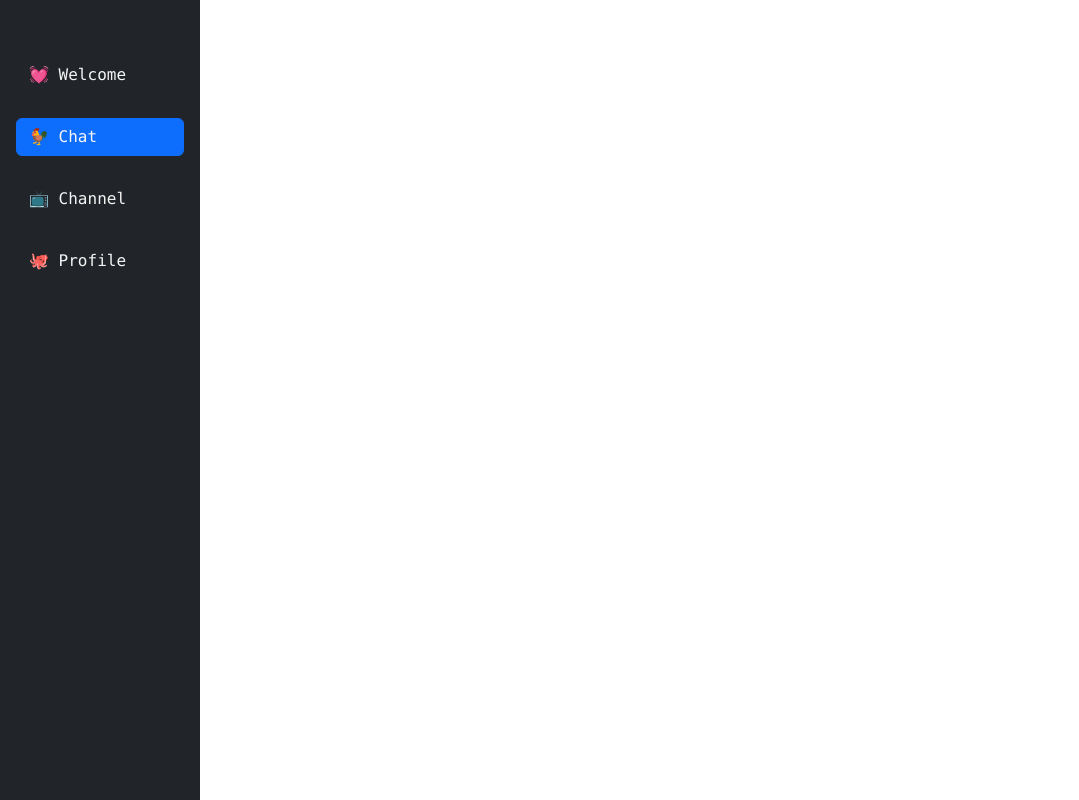
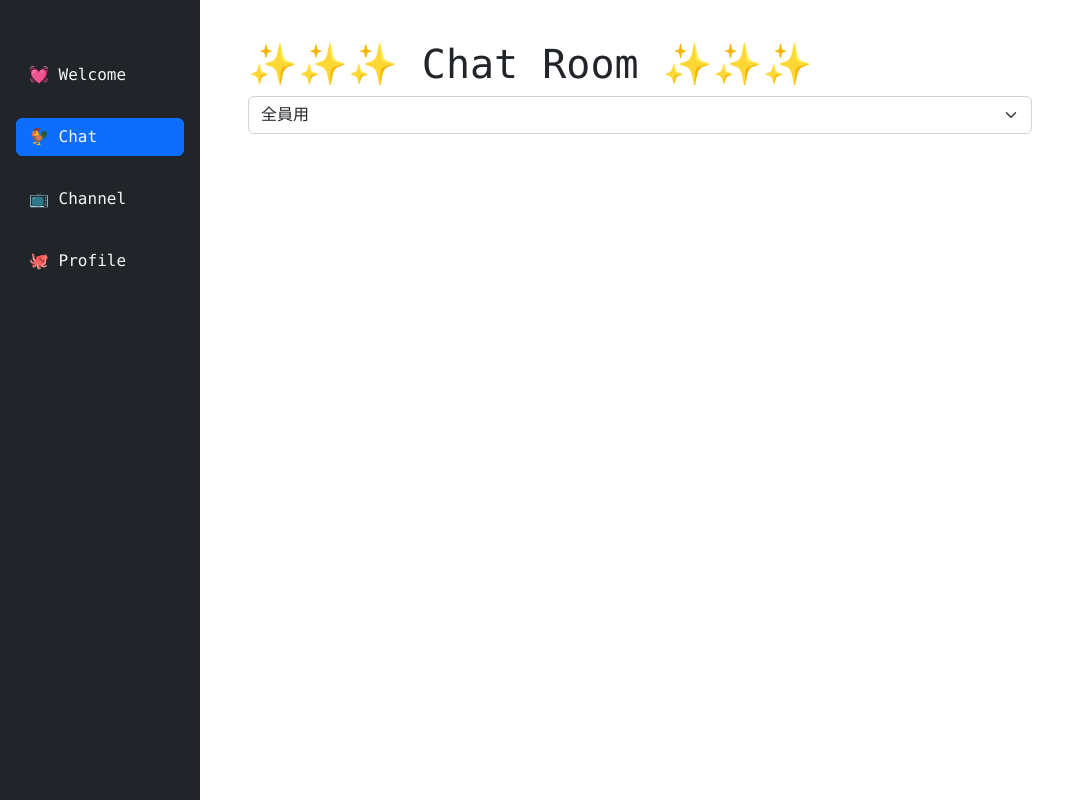
Before and after one commit to osawa-koki/simple-chat-chat, a Nuxt app: page /chat in a window 1280 px wide. Both pictures are taken after a click on the button "🐓 Chat". Shown: the whole page, without its empty margins (0-1079 px from the left). Built offline with nearby package versions, Linux system fonts and the light colour scheme.

Commit message:
チャットのチャネル選択。

```diff
--- a/components/ChannelComponent.vue
+++ b/components/ChannelComponent.vue
@@ -43,8 +43,8 @@
           <div class="name">{{ _channel.name }}</div>
           <div class="description">{{ _channel.description }}</div>
           <div v-if="_channel.id === channel?.id" class="select">🌠 Now! 🌠</div>
-          <div v-else class="select"><button type="button" class="btn btn-outline-info btn-sm" @click="$emit('UseChannel', _channel)">Use 🐬</button></div>
-          <div class="delete"><button type="button" class="btn btn-outline-danger btn-sm" @click="$emit('DeleteChannel', _channel)">Delete 💣</button></div>
+          <div v-else class="select"><button type="button" class="btn btn-outline-info btn-sm" @click="$emit('UseChannel', _channel.id)">Use 🐬</button></div>
+          <div class="delete"><button type="button" class="btn btn-outline-danger btn-sm" @click="$emit('DeleteChannel', _channel.id)">Delete 💣</button></div>
         </template>
       </div>
     </div>
--- /dev/null
+++ b/components/ChatComponent.vue
@@ -0,0 +1,45 @@
+<!-- eslint-disable vue/require-v-for-key -->
+<template>
+  <div>
+    <h1>✨✨✨ Chat Room ✨✨✨</h1>
+    <select v-model="channel_selected" class="form-select" aria-label="Select Channel" @input="$emit('UseChannel', $event?.target?.value)">
+      <option v-for="_channel in channels" :key="_channel.id" :value="_channel.id">{{ _channel.name }}</option>
+    </select>
+  </div>
+</template>
+
+<script lang="ts">
+import { defineComponent } from "vue";
+import { Channel, User } from "~/src/interface";
+
+export default defineComponent({
+  name: 'ChatSettingPage',
+  props: {
+    user: {
+      type: Object as () => User,
+      required: true,
+    },
+    channel: {
+      type: Object as () => Channel,
+      required: true,
+    },
+    channels: {
+      type: Array as () => Channel[],
+      required: true,
+    },
+  },
+  data: function () {
+    return {
+      channel_selected: '',
+    }
+  },
+  mounted() {
+    this.channel_selected = this.channel.id;
+  },
+})
+</script>
+
+<style lang="scss" scoped>
+@import "../node_modules/bootstrap/scss/bootstrap";
+
+</style>
--- a/pages/chat.vue
+++ b/pages/chat.vue
@@ -4,6 +4,7 @@
   <main>
     <ChatSetting :screen="screen" @SetScreen="SetScreen" />
     <WelcomeComponent v-if="screen === 0" />
+    <ChatComponent v-if="screen === 1" :channel="channel" :channels="channels" :user="user" @UseChannel="UseChannel" @SetDialog="SetDialog" />
     <ChannelComponent v-if="screen === 2" :channel="channel" :channels="channels" @UseChannel="UseChannel" @MakeChannel="MakeChannel" @DeleteChannel="DeleteChannel" @ImportChannel="ImportChannel" @SetDialog="SetDialog" />
     <ProfileComponent v-if="screen === 3" :user="user" @SetProfile="SetProfile" @SetDialog="SetDialog" />
   </main>
@@ -85,8 +86,8 @@ export default defineComponent({
     SetScreen(screen: number) {
       this.screen = screen;
     },
-    UseChannel(channel: Channel) {
-      this.channel = channel;
+    UseChannel(channel_id: string) {
+      this.channel = this.channels.find((c) => c.id === channel_id) as Channel;
     },
     async MakeChannel(channel: Channel) {
       try {
@@ -118,15 +119,15 @@ export default defineComponent({
         this.SetDialog("チャネルのインポートに失敗しました。", -1);
       }
     },
-    DeleteChannel(channel: Channel) {
+    DeleteChannel(channel_id: string) {
       // テンプレチャネルは削除できない
-      if (template_channels.find((c) => c.id === channel.id)) {
+      if (template_channels.find((c) => c.id === channel_id)) {
         this.SetDialog("テンプレートチャネルは削除できません。", -1);
         return;
       }
       try {
-        deleteDoc(doc(db, "channels", channel.id));
-        this.channels = this.channels.filter((c) => c.id !== channel.id);
+        deleteDoc(doc(db, "channels", channel_id));
+        this.channels = this.channels.filter((c) => c.id !== channel_id);
         this.SetDialog("チャネルを削除しました。", 0);
       } catch (error) {
         this.SetDialog("チャネルの削除に失敗しました。", -1);
```
